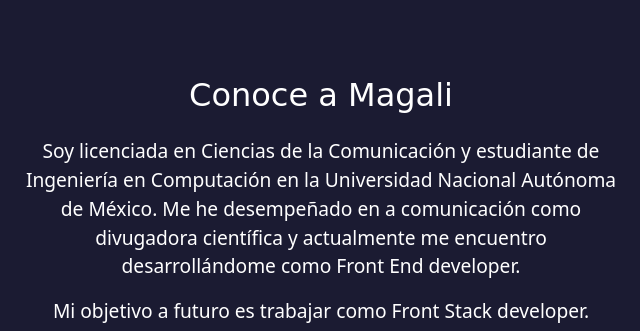
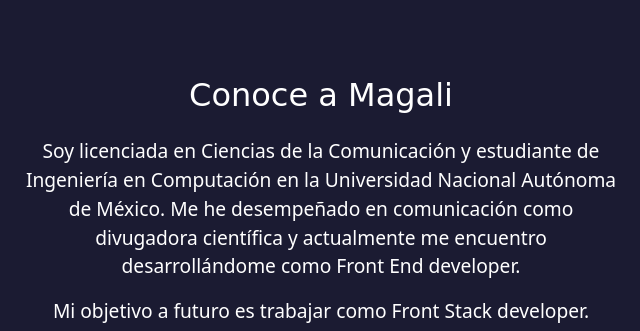
Before and after one commit to MagaliL/portafolioMLEG, a plain HTML site: page index.html in a window 1280 px wide. Shown: the part 960-1291 px from the top of the page, 319-959 px from the left. Drawn offline with nearby package versions, Linux system fonts and the light colour scheme; a web font is replaced by a local one.

Commit message:
Add files via upload

```diff
--- a/index.html
+++ b/index.html
@@ -70,7 +70,7 @@
     <section id="sobre-mi" class="sobre-mi seccion-oscura">
       <div class="contenedor">
         <h2 class="seccion-titulo">Conoce a Magali</h2>
-        <p class="seccion-texto">Soy licenciada en Ciencias de la Comunicación y estudiante de Ingeniería en Computación en la Universidad Nacional Autónoma de México. Me he desempeñado en a comunicación como divugadora científica y actualmente me encuentro desarrollándome como Front End developer.</p>
+        <p class="seccion-texto">Soy licenciada en Ciencias de la Comunicación y estudiante de Ingeniería en Computación en la Universidad Nacional Autónoma de México. Me he desempeñado en comunicación como divugadora científica y actualmente me encuentro desarrollándome como Front End developer.</p>
         <p class="seccion-texto">Mi objetivo a futuro es trabajar como Front Stack developer.</p>
       </div>
     </section>
```
